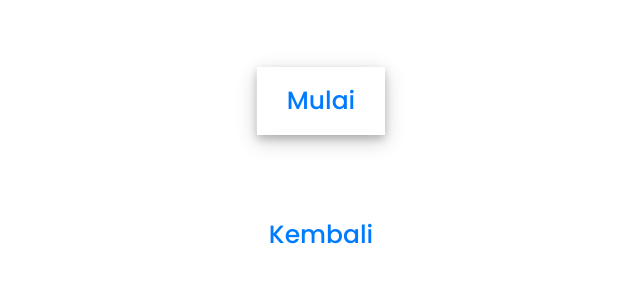
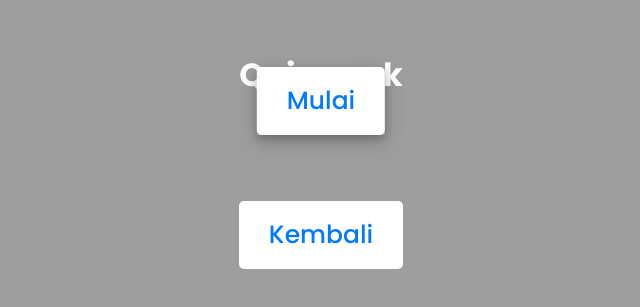
Before and after one commit to Zoryudin/Quiz, a plain HTML site: page index.html in a window 1280 px wide. Shown: the part 299-606 px from the top of the page, without its empty margins (319-959 px from the left). Drawn offline with Linux system fonts and the light colour scheme; the site is published under a folder, as on GitHub Pages, so addresses that start at the root find nothing.

Commit message:
Update style.css

```diff
--- a/style.css
+++ b/style.css
@@ -9,7 +9,7 @@
 
 body{
     /* background: #007bff; */
-    background-image: url("/asset/5927911.gif");
+    background-image: url("asset/5927911.gif");
     background-repeat: no-repeat;
     background-size: 250vw 100vh;
 }
```
